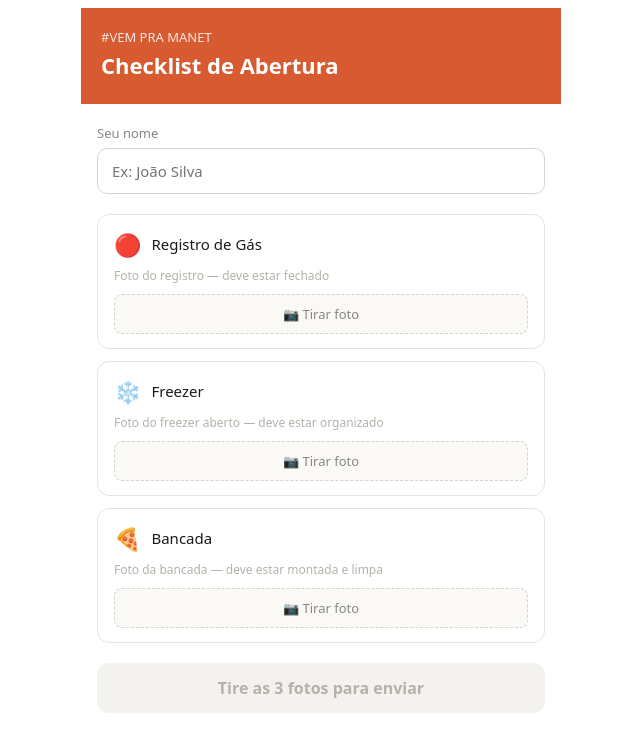
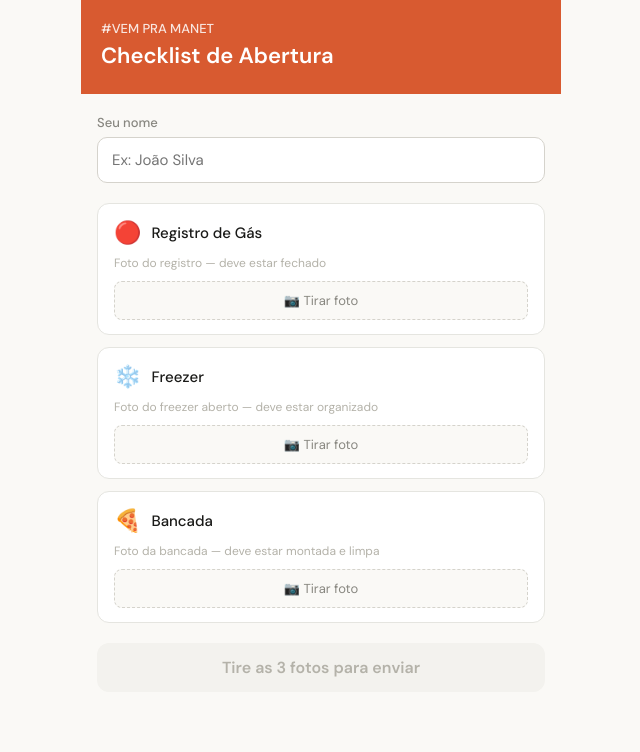
Before and after one commit to josehenriquebrito4-byte/manet-checklist, a Next.js app: page / in a window 1280 px wide. Shown: the top 752 px of the page, without its empty margins (319-959 px from the left). Built offline with nearby package versions, Linux system fonts and the light colour scheme.

Commit message:
add layout

```diff
--- /dev/null
+++ b/app/layout.js
@@ -0,0 +1,19 @@
+export const metadata = {
+  title: 'Checklist Manet',
+  description: 'Checklist de abertura da pizzaria',
+}
+
+export default function RootLayout({ children }) {
+  return (
+    <html lang="pt-BR">
+      <head>
+        <link rel="preconnect" href="https://fonts.googleapis.com" />
+        <link rel="preconnect" href="https://fonts.gstatic.com" crossOrigin="anonymous" />
+        <link href="https://fonts.googleapis.com/css2?family=DM+Sans:wght@400;500;600&display=swap" rel="stylesheet" />
+      </head>
+      <body style={{margin:0,padding:0,background:'#faf9f6',minHeight:'100vh'}}>
+        {children}
+      </body>
+    </html>
+  )
+}
```
